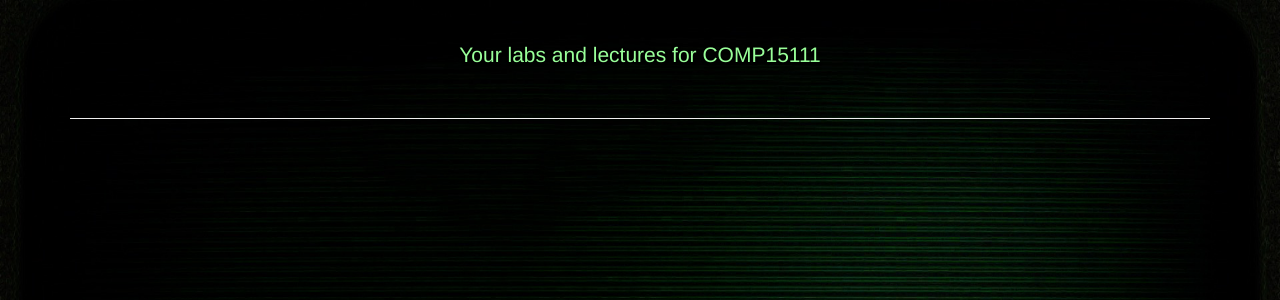
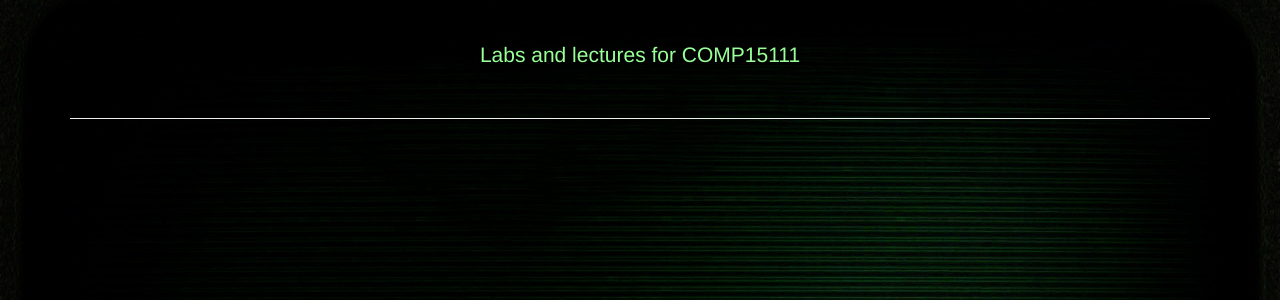
Before and after one commit to Fatalution/StudentsSeekingHelp, a PHP site: page /includes/labs_page.php?courseType=COMP15111 in a window 1280 px wide. Shown: the top 300 px of the page. Run offline with PHP 8.4, Linux system fonts and the light colour scheme; a user stored in the database is signed in; data comes from the database, SQL or seed files in the repository; some libraries are stand-ins or nearby versions.

Commit message:
fixing some text

```diff
--- a/dbh.php
+++ b/dbh.php
@@ -1,10 +1,14 @@
 <?php
 
 //Connect to the local database
-$conn = mysqli_connect('localhost', 'root', '', 'groupproject');
+$dbname = 'SSH';
+$conn = mysqli_connect('127.0.0.1', 'root', 'root', $dbname, '8889');
 
 // If connection failed, display the connection error
 if(!$conn)
 {
-	die("Failed to connect: " . mysqli_connect_error());
+	echo "SHITFUCK:" . $dbname;
+	die("Connection failed: " . mysqli_connect_error());
 }
+
+?>
--- a/includes/labs_page.php
+++ b/includes/labs_page.php
@@ -7,7 +7,7 @@ session_start();
 <!DOCTYPE html>
 <html>
 <head>
-  <title>Your lab page</title>
+  <title>Lab page</title>
   <meta charset = "utf-8">
   <meta name = "viewport" content = "width = device-width, initial-scale = 1">
 
@@ -34,7 +34,7 @@ session_start();
         $course = $_GET['courseType'];
         //$course = "COMP16121";
         //echo $course;
-        echo "<h1 class = 'lead text-center'>" . "Your labs and lectures for " . $course . "</h1> <br>";
+        echo "<h1 class = 'lead text-center'>" . "Labs and lectures for " . $course . "</h1> <br>";
       ?>
     </div>
     <?php
```
